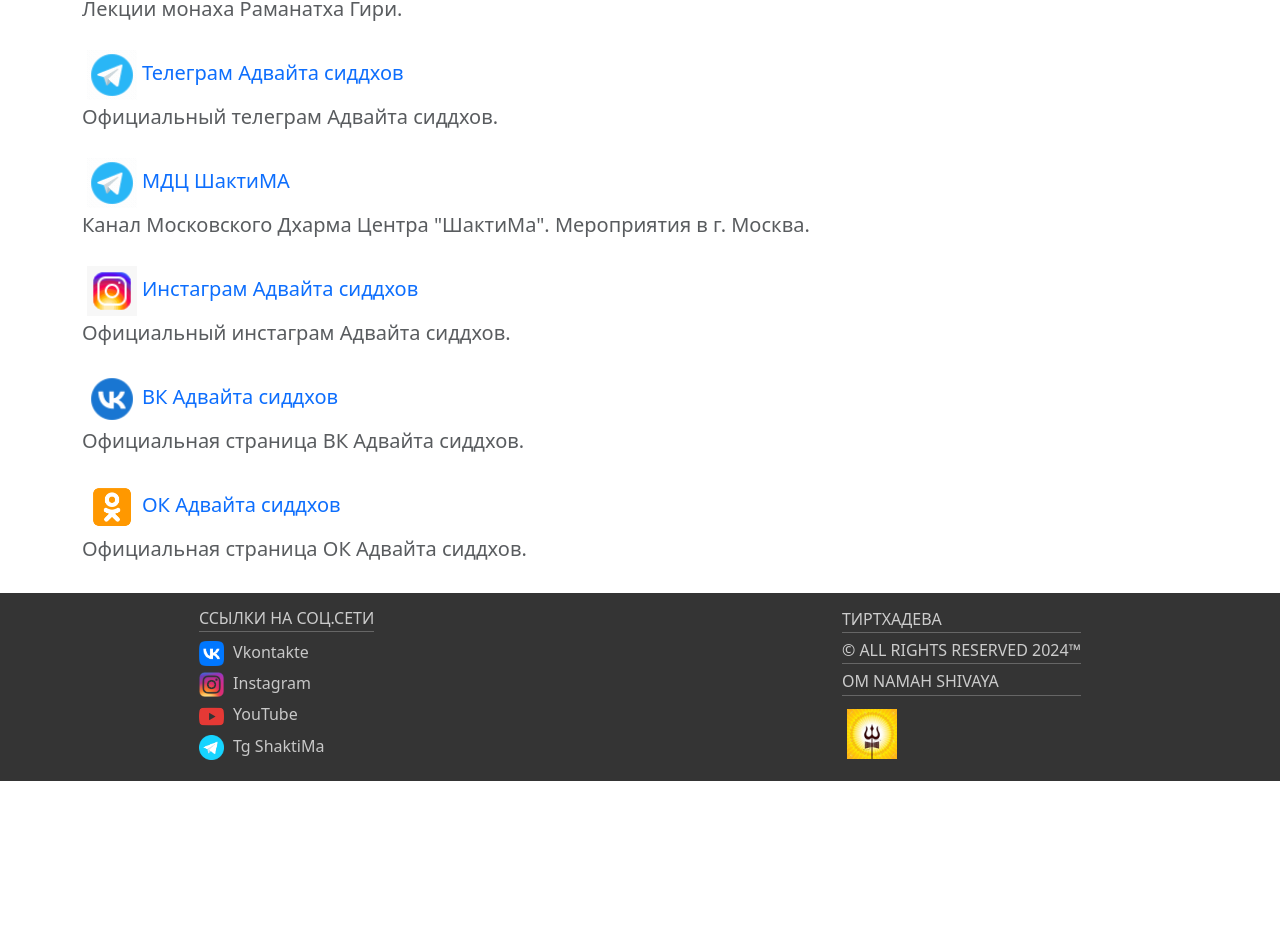
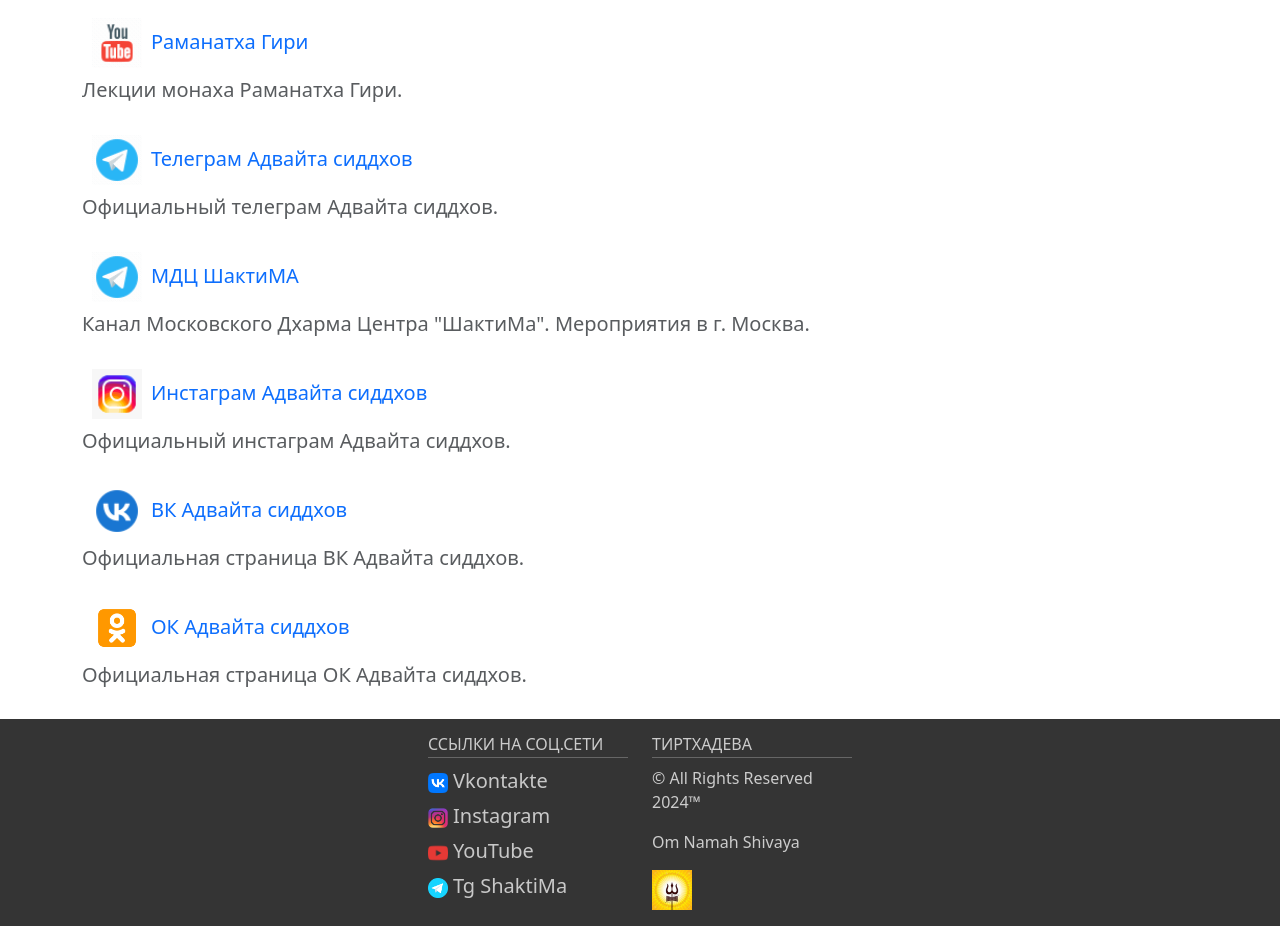
Before and after one commit to TimurTairov/my-yoga-site, a React (Create React App) app: page /links in a window 1280 px wide. Shown: the part 1200-2126 px from the top of the page. Before the commit the page ends 1981 px from the top, so only its background shows below. Built offline with nearby package versions, Linux system fonts and the light colour scheme.

Commit message:
3 commit

```diff
--- a/public/index.html
+++ b/public/index.html
@@ -2,16 +2,20 @@
 <html lang="ru">
   <head>
     <meta charset="utf-8" />
-    <link rel="icon" href="%PUBLIC_URL%/favicon.ico" />
     <meta name="viewport" content="width=device-width, initial-scale=1" />
     <meta name="theme-color" content="#000000" />
     <meta
       name="description"
-      content="Web site created using create-react-app"
+      content="Сайт Тиртхадевы. Здесь Вы узнаете как праильно практиковать йогу, медитировать и следовать Пути Адвайты"
     />
-    <link rel="apple-touch-icon" href="%PUBLIC_URL%/logo192.png" />
-
-    <link rel="manifest" href="%PUBLIC_URL%/manifest.json" />
+    <meta
+      name="keywords"
+      content="Хатха йога, крийя йога, лайя йога, джняна йога, раджа йога, медитация, мантра, тантра, адвайта, гуру, йога сиддхов"
+    />
+    <link rel="apple-touch-icon" sizes="180x180" href="apple-touch-icon.png" />
+    <link rel="icon" type="image/png" sizes="32x32" href="favicon-32x32.png" />
+    <link rel="icon" type="image/png" sizes="16x16" href="favicon-16x16.png" />
+    <link rel="manifest" href="/site.webmanifest" />
     <link
       rel="stylesheet"
       href="https://cdn.jsdelivr.net/npm/bootstrap@5.3.0/dist/css/bootstrap.min.css"
--- a/src/components/MyFooter.js
+++ b/src/components/MyFooter.js
@@ -10,36 +10,37 @@ const MyFooter = () => {
   return (
     <footer className="my-footer">
       <Container className="footer-container">
-        <div className="container-item">
+        <div className="row">
+
+          <div className="col-md-3 col-6 footer-content">
             <h5>ссылки на соц.сети</h5>
-
+            <div className="footer-icons">
               <a href='https://vk.com/tirthadeva' target='_blank' rel='noreferrer'>
-            <Image src={vk} className='small-gif' /> Vkontakte
+                <Image src={vk} className='small-gif' />Vkontakte
               </a>
 
               <a href='https://www.instagram.com/timur_brahmachari/' target='_blank' rel='noreferrer'>
-            <Image src={insta} className='small-gif' /> Instagram
+                <Image src={insta} className='small-gif' />Instagram
               </a>
 
               <a href='https://www.youtube.com/@tirthadeva_yoga' target="_blank" rel="noreferrer">
-            <Image src={youtube} className='small-gif' /> YouTube
+                <Image src={youtube} className='small-gif' />YouTube
               </a>
 
               <a href='https://t.me/mdc_ShaktiMa' target='_blank' rel='noreferrer'>
-            <Image src={tg} className='small-gif' /> Tg ShaktiMa
+                <Image src={tg} className='small-gif' />Tg ShaktiMa
               </a>
+            </div>
+          </div>
+
+          <div className="col-md-3 col-6 footer-content">
+            <h5>Тиртхадева</h5>
+            <p className='footer-h5'>© All Rights Reserved 2024™</p>
+            <p className='footer-h5'>Om Namah Shivaya</p>
+            <Image src={trishula} className="icon" />
+          </div>
 
         </div>
-
-        <div className="container-item"></div>
-
-        <div className="container-item">
-          <h5>Тиртхадева</h5>
-          <h5>© All Rights Reserved 2024™</h5>
-          <h5>Om Namah Shivaya</h5>
-          <Image src={trishula} className='gif' />
-        </div>
-
 
       </Container >
     </footer>
--- a/src/pages/BasicRules.js
+++ b/src/pages/BasicRules.js
@@ -1,12 +1,10 @@
 import React from 'react'
-import { useNavigate } from 'react-router-dom'
 import { Container, Image } from 'react-bootstrap'
 import suryaNamaskar from '../gif/suryannamaskar.gif'
 import kovrik from '../gif/file1.gif'
 
 
 const BasicRules = () => {
-  const navigate = useNavigate()
   return (
     <Container>
       <h1 className='tittle'>Хатха йога. Основные положения.</h1>
@@ -134,10 +132,7 @@ const BasicRules = () => {
         <br />
         Тиртхадева
       </h5>
-      {/* <Button className='flat-btn' variant='flat' onClick={() => navigate('/feedbacks')}>Отзывы</Button>
-      <Button className='flat-btn' variant='flat' onClick={() => navigate('/schedule')}>Расписание</Button> */}
 
-      {/* <Image src='https://media.giphy.com/media/mFSIxgqW3TCJGutxQZ/giphy.gif' className='big-gif' /> */}
       <Image src={suryaNamaskar} className='gifka' />
 
     </Container>
--- a/src/styles/Gif.css
+++ b/src/styles/Gif.css
@@ -1,12 +1,12 @@
 .small-gif {
-  width: 25px;
-  height: 25px;
+  width: 20px;
+  height: 20px;
   margin-right: 5px;
 }
 .gif {
   width: 50px;
   height: 50px;
-  margin: 5px;
+  margin: 9.5px;
 }
 .medium-gif {
   width: 35px;
--- a/src/styles/MyFooter.css
+++ b/src/styles/MyFooter.css
@@ -1,12 +1,12 @@
 .my-footer {
   margin-top: auto;
-  /* background-color: rgb(233, 250, 244); */
   background-color: #343434;
 }
 .footer-container {
+  margin-top: 1rem;
   display: flex;
-  /* justify-content: center;
-  align-items: center; */
+  justify-content: center;
+  align-items: center;
 }
 
 .my-footer a {
@@ -23,50 +23,85 @@
   padding-bottom: 3px;
 }
 
+.footer-h5 {
+  color: #ccc;
+  font-size: 1rem;
+}
+
 .my-footer a,
 .my-footer li {
   color: #c8c8c8;
 }
 
+.my-footer a:hover {
+  color: #fff;
+  text-decoration: underline;
+}
 .icon {
-  width: 30px;
-  height: 30px;
+  width: 40px;
+  height: 40px;
+  margin-bottom: 1rem;
 }
 
 .container-item {
-  padding-top: 1rem;
-  padding-bottom: 1rem;
-  margin: auto;
   display: flex;
-  flex-direction: column;
-  justify-content: left;
-  /* align-items: center; */
+  flex-direction: row;
+  justify-content: center;
+  align-items: center;
+}
+
+.footer-icons a {
+  display: inline-block;
+  margin-right: 15px;
+  font-size: 20px;
+}
+
+.footer-content {
+  margin-left: auto;
+  margin-right: auto;
+  width: 14em;
 }
 
 @media ((max-width: 540px)) {
   .my-footer h5,
+  .footer-h5,
   .my-footer a {
     font-size: 1rem;
+  }
+  .footer-content {
+    width: 12em;
   }
 }
 
 @media ((max-width: 430px)) {
   .my-footer h5,
+  .footer-h5,
   .my-footer a {
     font-size: 0.9rem;
+  }
+  .footer-content {
+    width: 11.5em;
   }
 }
 
 @media ((max-width: 360px)) {
   .my-footer h5,
+  .footer-h5,
   .my-footer a {
     font-size: 0.8rem;
+  }
+  .footer-content {
+    width: 11em;
   }
 }
 
 @media ((max-width: 320px)) {
   .my-footer h5,
+  .footer-h5,
   .my-footer a {
     font-size: 0.7rem;
   }
+  .footer-content {
+    width: 10em;
+  }
 }
--- a/src/styles/Navbar.css
+++ b/src/styles/Navbar.css
@@ -16,21 +16,81 @@
   color: darkcyan;
 }
 
-.nav-dropdown-item:hover {
+/* .nav-dropdown-item:hover {
   display: block;
   width: 100%;
   color: darkcyan;
   font-weight: 500;
-}
+} */
+
+/* .top-menu a::after {
+  content: '';
+  display: block;
+  width: 100%;
+  background-color: #111;
+  height: 1px;
+  transition: all 0.3s;
+  transform: scale(0);
+} */
+/* .top-menu a:hover::after {
+  transform: scale(1);
+} */
 .nav-dropdown-item:active {
   background-color: darkcyan;
 }
 
 #basic-nav-dropdown:hover,
 .navlink:hover {
-  /* display: block; */
-  /* width: 100%; */
   color: darkcyan;
-  /* border: 1px solid darkcyan; */
   font-weight: 500;
+  border-bottom: 3px solid darkcyan;
+  width: 100%;
 }
+
+.nav-dropdown-item:hover {
+  color: darkcyan;
+  font-weight: 500;
+  border-bottom: 2px solid darkcyan;
+  width: 100%;
+}
+@media ((max-width: 992px)) {
+  #basic-nav-dropdown:hover,
+  .navlink:hover {
+    border-bottom: 0px solid darkcyan;
+  }
+}
+
+@media ((max-width: 800px)) {
+  #basic-nav-dropdown:hover,
+  .navlink:hover {
+    border-bottom: 0px solid darkcyan;
+  }
+}
+
+@media ((max-width: 540px)) {
+  #basic-nav-dropdown:hover,
+  .navlink:hover {
+    border-bottom: 0px solid darkcyan;
+  }
+}
+
+@media ((max-width: 430px)) {
+  #basic-nav-dropdown:hover,
+  .navlink:hover {
+    border-bottom: 0px solid darkcyan;
+  }
+}
+
+@media ((max-width: 360px)) {
+  #basic-nav-dropdown:hover,
+  .navlink:hover {
+    border-bottom: 0px solid darkcyan;
+  }
+}
+
+@media ((max-width: 320px)) {
+  #basic-nav-dropdown:hover,
+  .navlink:hover {
+    border-bottom: 0px solid darkcyan;
+  }
+}
```
Also changed, not shown: src/components/NavBar.js (+3 -7 lines). Lines whose indentation alone changed are shown as unchanged.
